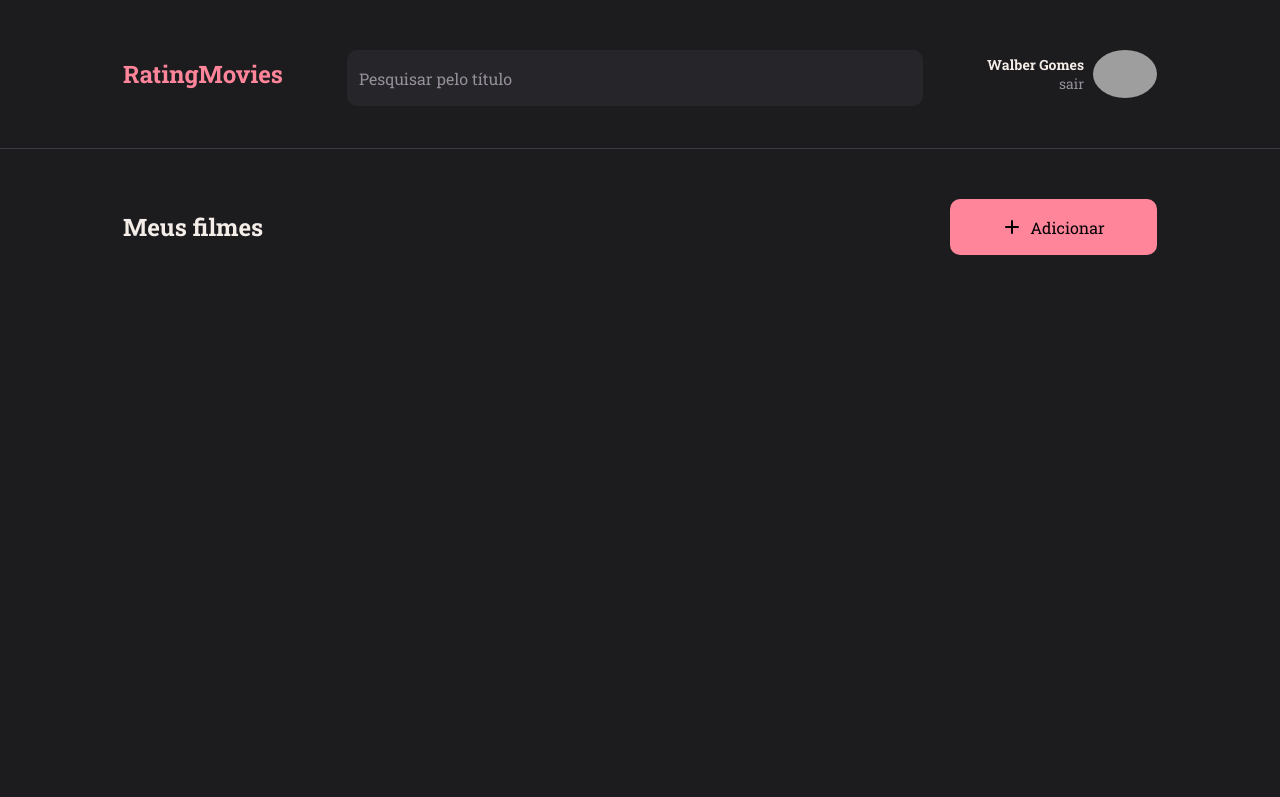
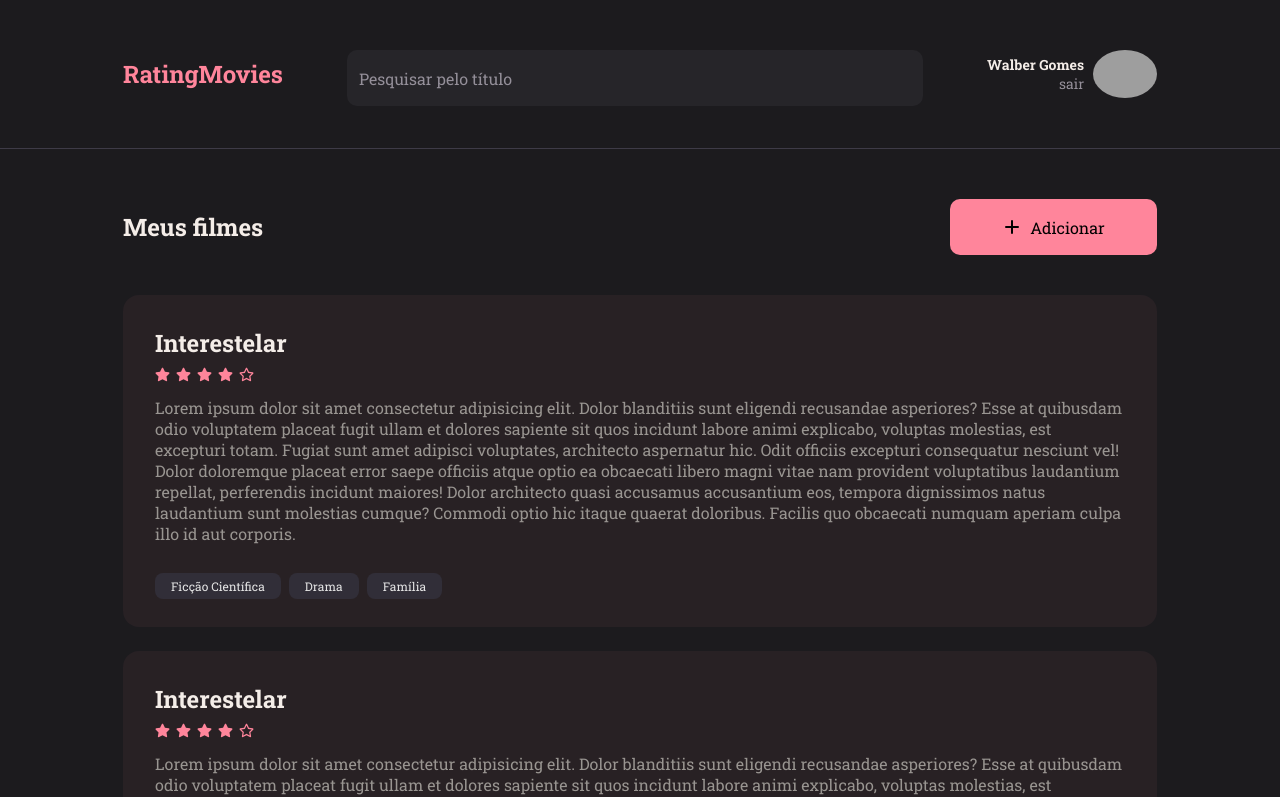
Before and after one commit to walbergomes/RatingMovies, a React (Vite) app in the folder front/: page / in a window 1280 px wide. Shown: the top 797 px of the page. Built offline with nearby package versions, Linux system fonts and the light colour scheme; grey boxes are pictures that could not be loaded.

Commit message:
:lipstick: finished home page

```diff
--- /dev/null
+++ b/front/src/components/Note/index.jsx
@@ -0,0 +1,29 @@
+import { Container, Stars } from "./styles";
+
+import { FaStar, FaRegStar } from "react-icons/fa";
+
+import { Tag } from "../Tag";
+
+export function Note() {
+  return (
+    <Container>
+      <h2>Interestelar</h2>
+
+      <Stars>
+        <FaStar />
+        <FaStar />
+        <FaStar />
+        <FaStar />
+        <FaRegStar />
+      </Stars>
+
+      <p>
+        Lorem ipsum dolor sit amet consectetur adipisicing elit. Dolor blanditiis sunt eligendi recusandae asperiores? Esse at quibusdam odio voluptatem placeat fugit ullam et dolores sapiente sit quos incidunt labore animi explicabo, voluptas molestias, est excepturi totam. Fugiat sunt amet adipisci voluptates, architecto aspernatur hic. Odit officiis excepturi consequatur nesciunt vel! Dolor doloremque placeat error saepe officiis atque optio ea obcaecati libero magni vitae nam provident voluptatibus laudantium repellat, perferendis incidunt maiores! Dolor architecto quasi accusamus accusantium eos, tempora dignissimos natus laudantium sunt molestias cumque? Commodi optio hic itaque quaerat doloribus. Facilis quo obcaecati numquam aperiam culpa illo id aut corporis.
+      </p>
+
+      <Tag name="Ficção Científica"/>
+      <Tag name="Drama"/>
+      <Tag name="Família"/>
+    </Container>
+  );
+}
--- /dev/null
+++ b/front/src/components/Note/styles.js
@@ -0,0 +1,29 @@
+import styled from "styled-components";
+
+export const Container = styled.div`
+  width: 100%;
+  padding: 32px;
+  background-color: ${({ theme }) => theme.COLORS.BACKGROUND_PINK};
+  border-radius: 16px;
+
+  > h2 {
+    color: ${({ theme }) => theme.COLORS.WHITE};
+    font-size: 24px;
+    font-weight: 700;
+  }
+
+  > p {
+    color: ${({ theme }) => theme.COLORS.GRAY_100};
+    margin-bottom: 30px;
+  }
+`
+export const Stars = styled.div`
+  display: flex;
+  gap: 6px;
+
+  > svg {
+    color: ${({ theme }) => theme.COLORS.PINK};
+    font-size: 15px;
+    margin: 8px 0 15px;
+  }
+`
--- /dev/null
+++ b/front/src/components/Tag/index.jsx
@@ -0,0 +1,9 @@
+import { Container } from "./styles"
+
+export function Tag({ name }) {
+  return (
+    <Container>
+      {name}
+    </Container>
+  )
+}
--- /dev/null
+++ b/front/src/components/Tag/styles.js
@@ -0,0 +1,12 @@
+import styled from "styled-components";
+
+export const Container = styled.span`
+  padding: 5px 16px;
+  margin-right: 8px;
+  background-color: ${({ theme }) => theme.COLORS.BACKGROUND_TAG};
+
+  font-size: 12px;
+  color: ${({ theme }) => theme.COLORS.COLOR_TEXT_TAG};
+
+  border-radius: 8px;
+`
--- a/front/src/pages/Home/index.jsx
+++ b/front/src/pages/Home/index.jsx
@@ -4,20 +4,23 @@ import { HiPlus } from "react-icons/hi";
 
 import { Header } from "../../components/Header"
 import { Button } from "../../components/Button"
-
+import { Note } from "../../components/Note";
 
 
 export function Home() {
   return (
-    <>
+    <Container>
     <Header />
 
-    <Container>
       <Top>
         <h2>Meus filmes</h2>
         <Button title="Adicionar" icon={HiPlus} />
       </Top>
-    </Container>
-    </>
+
+      <main>
+        <Note />
+        <Note />
+      </main>
+    </ Container>
   )
 }
--- a/front/src/pages/Home/styles.js
+++ b/front/src/pages/Home/styles.js
@@ -1,13 +1,39 @@
 import styled from "styled-components";
 
 export const Container = styled.div`
-  padding: 50px 123px;
+  /* height: 100vh; */
+
+  margin-bottom: 50px;
+
+  /* display: grid;
+  grid-template-rows: auto auto;
+  grid-template-areas:
+  "header"
+  "new"
+  "main"; */
+
+  > main {
+    padding: 0 123px;
+
+    display: flex;
+    flex-direction: column;
+    gap: 24px;
+
+    /* overflow-y: scroll;
+    grid-area: main; */
+  }
 `
 
 export const Top = styled.div`
- display: flex;
- align-items: center;
- justify-content: space-between;
+  display: flex;
+  align-items: center;
+  justify-content: space-between;
+  margin-bottom: 40px;
+
+  /* grid-area: new; */
+
+  padding: 50px 123px 0;
+
 
  > h2 {
   white-space: nowrap;
--- a/front/src/styles/theme.js
+++ b/front/src/styles/theme.js
@@ -3,12 +3,16 @@ export default {
     BACKGROUND_900: "#1C1B1E",
     BACKGROUND_800: "#262529",
     BACKGROUND_PINK: "rgba(255, 133, 155, 0.05)",
+    BACKGROUND_TAG: "#312E38",
 
     PINK: "#FF859B",
     WHITE: "#F4EDE8",
 
     GRAY_500: "#948F99",
     GRAY_300: "#CAC4CF",
+    GRAY_100: "#999591",
+
+    COLOR_TEXT_TAG: "#E5E5E5",
 
     BORDER_BOTTOM_LINE: "#3E3B47"
   }
```
